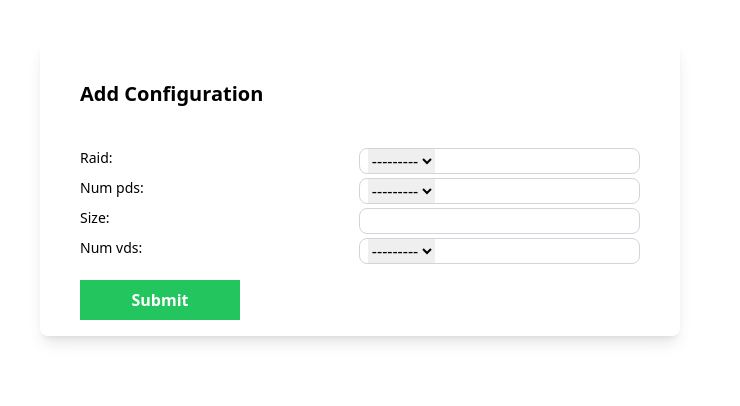
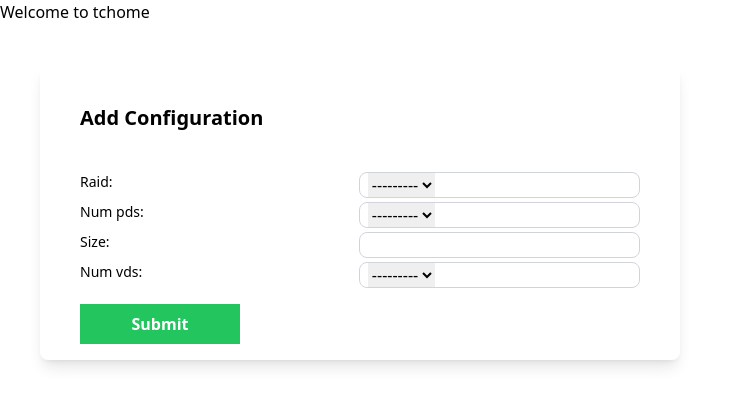
Before and after one commit to Amitabh1989/Django-JS-Tailwind-ProjectShadow, a Django app: page /myapp/ in a window 1280 px wide. Shown: the part 64-470 px from the top of the page, without its empty margins (0-740 px from the left). Run offline with Django 4.2, Linux system fonts and the light colour scheme; some libraries are stand-ins or nearby versions.

Commit message:
Inheriting template from testcase app to load the Test Step Cart in common

```diff
--- a/mysite/myapp/templates/myapp/config.html
+++ b/mysite/myapp/templates/myapp/config.html
@@ -1,7 +1,7 @@
-{% extends 'base.html' %}
+{% extends 'testcase/tchome.html' %}
 {% load static %}
-{% comment %} {%load crispy_forms_tags %} {% endcomment %}
-{% block content %}
+
+{% block tchome %}
 
 <div class="flex justify-between">
     <div class="w-1/2 items-center shadow-lg rounded-lg m-10">
@@ -27,9 +27,6 @@
                     <div class="w-1/4 submit-step bg-green-500 px-2 py-2 text-white text-center font-bold mt-4 ml-10">
                         <input type="submit" value="Submit">
                     </div>
-                    {% comment %} <div class="w-1/4 bg-green-500 px-2 py-2 text-white text-center font-bold mt-4 ml-10">
-                        <button id="{{form.id}}" class="btn atc btn-warning">Add test step</button>
-                    </div> {% endcomment %}
                 </form>
             </div>
         </div>
@@ -37,9 +34,9 @@
 </div>
 
 
-<script src="{% static 'testcase/js/test_step.js' %}"></script>
+{% comment %} <script src="{% static 'testcase/js/test_step.js' %}"></script> {% endcomment %}
 {% comment %} <!-- Rest of your HTML content -->
 <iframe src="{{ success_url }}" width="100%" height="400"></iframe>
 <!-- Rest of your HTML content --> {% endcomment %}
 
-{% endblock content %}
+{% endblock tchome %}
--- a/mysite/testcase/templates/testcase/tchome.html
+++ b/mysite/testcase/templates/testcase/tchome.html
@@ -4,7 +4,10 @@
 {% block content %}
 
 <h2>Welcome to tchome</h2>
+{% block tchome %}
 
 <script src="{% static 'testcase/js/test_step.js' %}"></script>
+{% endblock tchome %}
+
 
 {% endblock content %}
```
